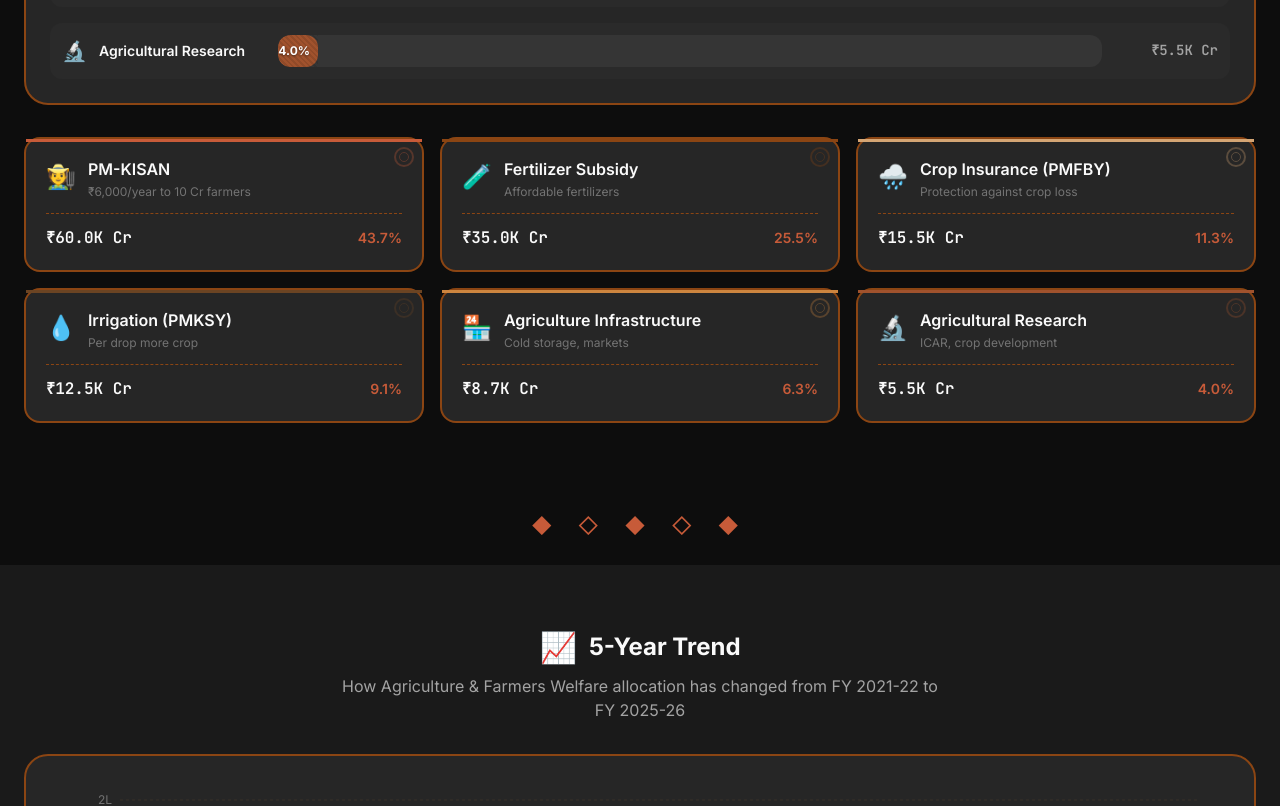
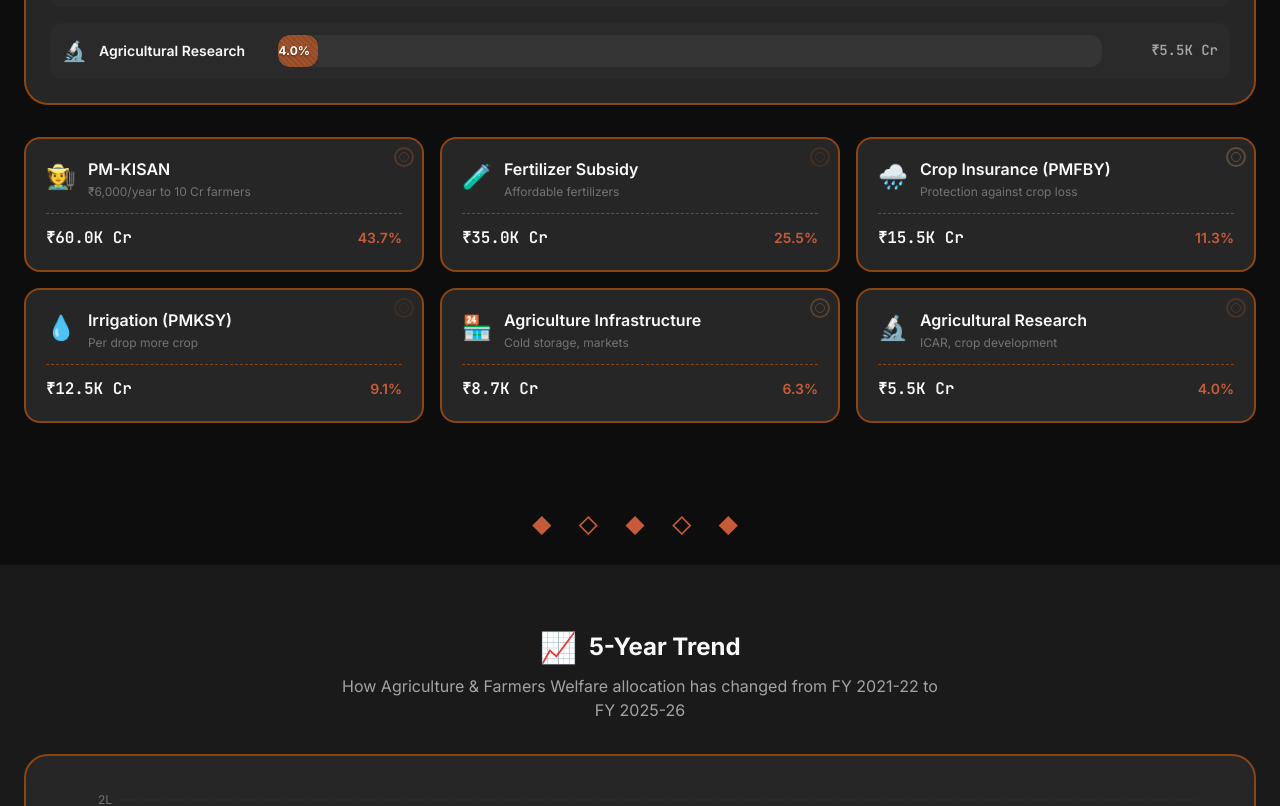
Before and after one commit to varun4537/india-budget-explorer, a React (Vite) app: page /sectors/agriculture in a window 1280 px wide. Shown: the part 1040-1846 px from the top of the page. Built offline with nearby package versions, Linux system fonts and the light colour scheme.

Commit message:
Remove ungainly orange accent bar from cards

```diff
--- a/src/pages/SectorDetail.css
+++ b/src/pages/SectorDetail.css
@@ -412,15 +412,7 @@
     border: 2px solid var(--madhubani-brown);
 }
 
-.madhubani-card::before {
-    content: '';
-    position: absolute;
-    top: 0;
-    left: 0;
-    right: 0;
-    height: 3px;
-    background: var(--card-accent, var(--madhubani-terracotta));
-}
+/* Removed top accent bar - was visually ungainly */
 
 .card-pattern-corner {
     position: absolute;
```
